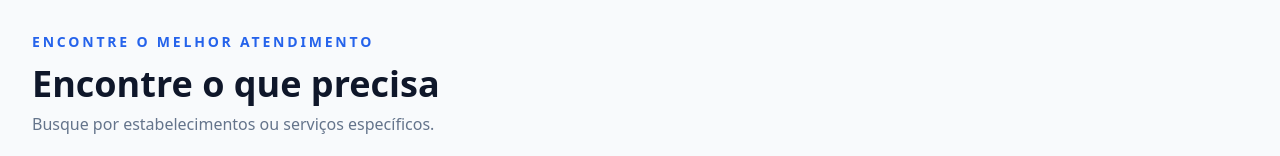
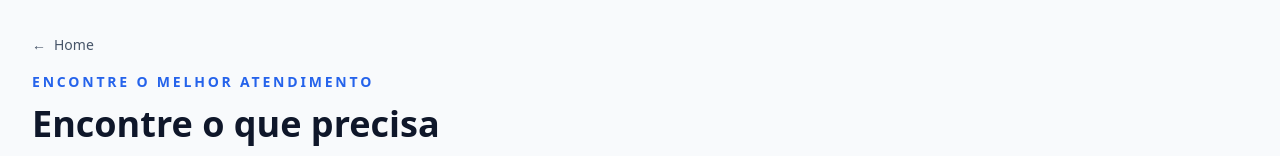
Before and after one commit to gabriel-smartins/agendly, a Next.js app: page /search in a window 1280 px wide. Shown: the top 156 px of the page. Built offline with nearby package versions, Linux system fonts and the light colour scheme; no server answers; the database is empty.

Commit message:
style: add home link to search page

```diff
--- a/src/app/(public)/search/page.tsx
+++ b/src/app/(public)/search/page.tsx
@@ -22,7 +22,14 @@ export default async function SearchPage({ searchParams }: SearchPageProps) {
     return (
         <main className="container mx-auto px-4 py-8 sm:px-6 lg:px-8">
             <div className="mb-8">
-                <p className="text-sm font-semibold uppercase tracking-[0.2em] text-blue-600">
+                <a
+                    href="/"
+                    className="inline-flex items-center gap-2 text-sm font-medium text-slate-600 transition-colors hover:text-blue-600"
+                >
+                    <span>←</span>
+                    <span>Home</span>
+                </a>
+                <p className="mt-4 text-sm font-semibold uppercase tracking-[0.2em] text-blue-600">
                     Encontre o melhor atendimento
                 </p>
                 <h1 className="mt-3 text-3xl font-bold text-slate-900 md:text-4xl">
```
